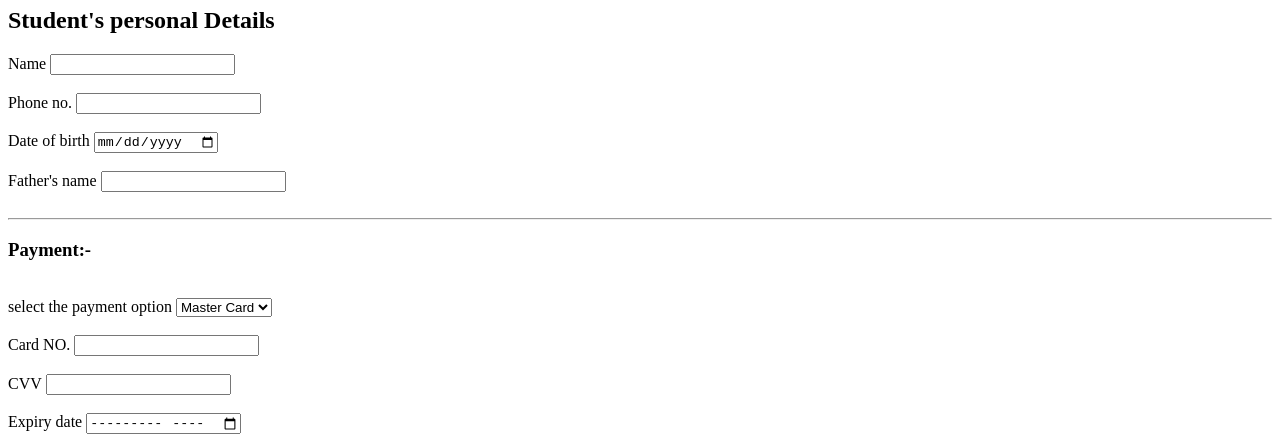
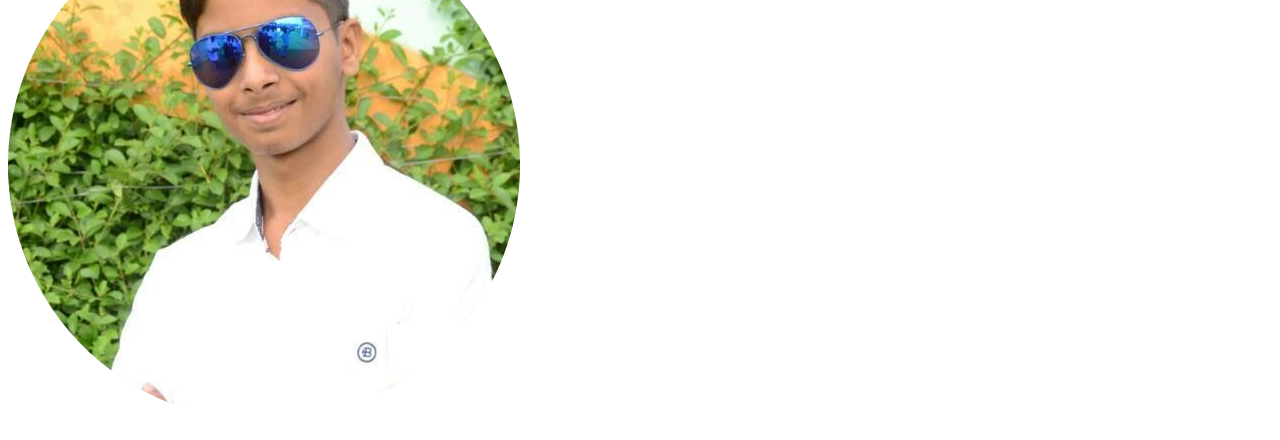
Before and after one commit to APAyushPatel/CV, a plain HTML site: page index.html in a window 1280 px wide. Shown: the part 99-539 px from the top of the page. Drawn offline with Linux system fonts and the light colour scheme.

Commit message:
Update index.html

```diff
--- a/index.html
+++ b/index.html
@@ -9,7 +9,7 @@
 </head>
 
 <body>
-    <img src="/codes/HTML-personal site/image/profile photo-modified.png" alt="">
+    <img src="image/profile photo-modified.png" alt="">
     <h1>Form for Dextrix</h1>
     <h2>Student's personal Details</h2>
     <form action="">
```
